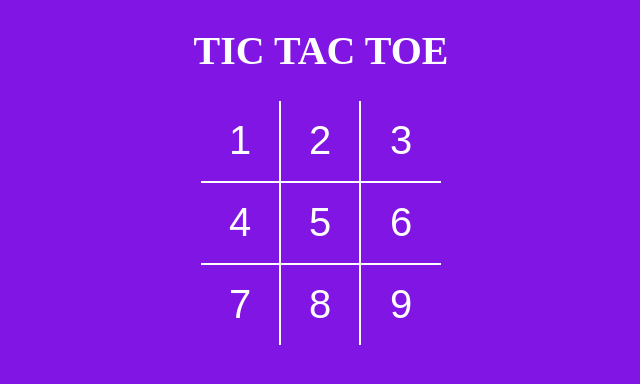
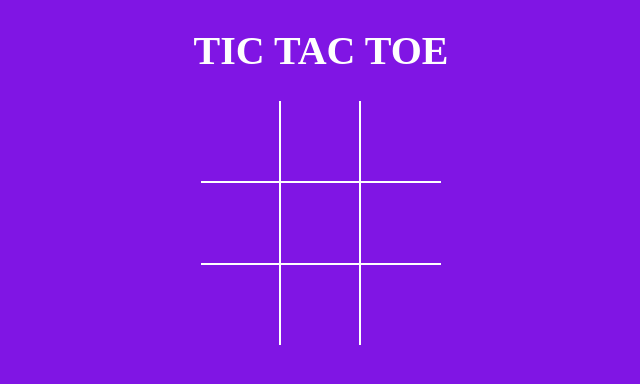
Before and after one commit to BrianHansenDK/tictactoe, a React (Vite) app: page / in a window 1280 px wide. Shown: the top 384 px of the page, without its empty margins (319-959 px from the left). Built offline with nearby package versions, Linux system fonts and the light colour scheme.

Commit message:
Created logic for setting X and O in boxes

```diff
--- a/src/components/Board.jsx
+++ b/src/components/Board.jsx
@@ -1,23 +1,52 @@
-import React from 'react';
+import React, { useState } from 'react';
 import Square from './Square';
 
 const Board = () => {
+  const [board, setBoard] = useState(Array(9).fill(null));
+  const [isXNext, setIsXNext] = useState(false);
+
+  const handleSquareClick = position => {
+    if (board[position]) {
+      return;
+    }
+
+    setBoard(previousSate => {
+      return previousSate.map((Square, pos) => {
+        if (pos === position) {
+          return isXNext ? 'X' : 'O';
+        }
+
+        return Square;
+      });
+    });
+
+    setIsXNext(previousSate => !previousSate);
+  };
+
+  const renderSquare = position => {
+    return (
+      <Square
+        value={board[position]}
+        onClick={() => handleSquareClick(position)}
+      />
+    );
+  };
   return (
     <div className="board">
       <div className="board-row">
-        <Square value={1} />
-        <Square value={2} />
-        <Square value={3} />
+        {renderSquare(0)}
+        {renderSquare(1)}
+        {renderSquare(2)}
       </div>
       <div className="board-row">
-        <Square value={4} />
-        <Square value={5} />
-        <Square value={6} />
+        {renderSquare(3)}
+        {renderSquare(4)}
+        {renderSquare(5)}
       </div>
       <div className="board-row">
-        <Square value={7} />
-        <Square value={8} />
-        <Square value={9} />
+        {renderSquare(6)}
+        {renderSquare(7)}
+        {renderSquare(8)}
       </div>
     </div>
   );
--- a/src/components/Square.jsx
+++ b/src/components/Square.jsx
@@ -1,8 +1,8 @@
 import React from 'react';
 
-const Square = ({ value }) => {
+const Square = ({ value, onClick }) => {
   return (
-    <button type="button" className="square">
+    <button type="button" className="square" onClick={onClick}>
       {value}
     </button>
   );
```
